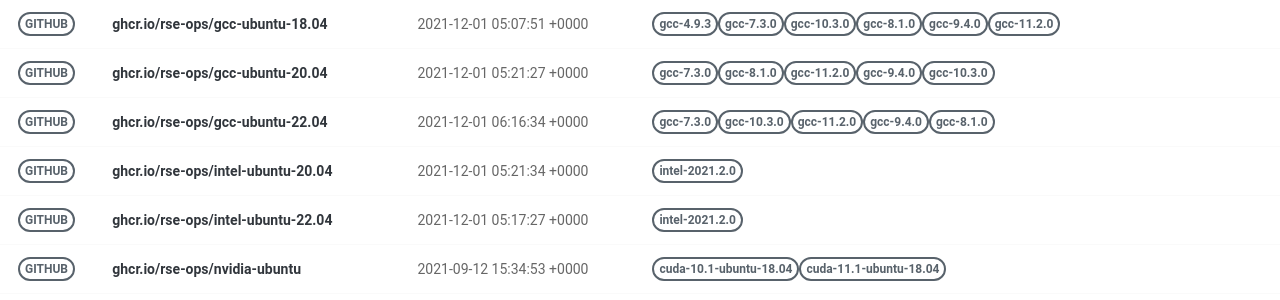
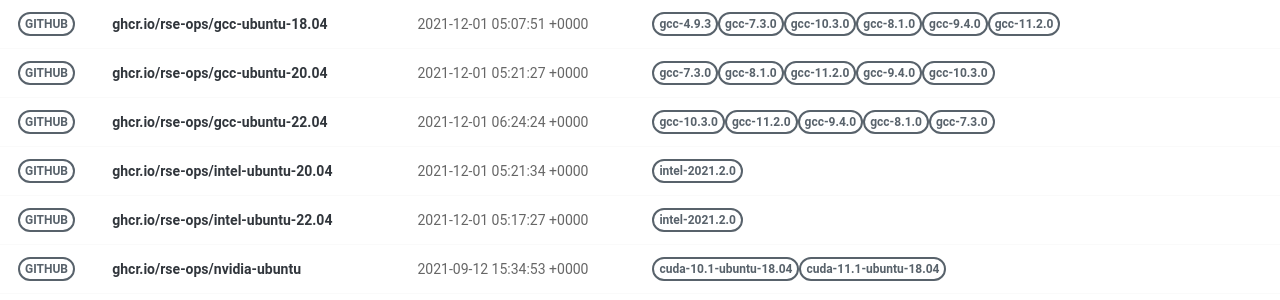
Before and after one commit to rse-ops/docker-images, a Jekyll site: the page built from pages/index.md, in a window 1280 px wide. Shown: the part 375-675 px from the top of the page. Built offline with Jekyll 4.4.1, drawn with Linux system fonts in a browser that asks for light colours; nearby versions of some CDN libraries.

Commit message:
Automated push to update library 2021-12-01

```diff
--- a/_library/ghcr.io-rse-ops-gcc-ubuntu-22.04.md
+++ b/_library/ghcr.io-rse-ops-gcc-ubuntu-22.04.md
@@ -1,14 +1,11 @@
 ---
 layout: container
 name: ghcr.io/rse-ops/gcc-ubuntu-22.04
-updated_at: 2021-12-01 06:16:34.714414
+updated_at: 2021-12-01 06:24:24.691072
 
 
 container_url: https://github.com/orgs/rse-ops/packages/container/package/gcc-ubuntu-22.04
 versions:
- - tag: gcc-7.3.0
-   dockerfile: https://github.com/rse-ops/docker-images/blob/main/ubuntu/gcc/Dockerfile
-   manifest: https://crane.ggcr.dev/manifest/ghcr.io/rse-ops/gcc-ubuntu-22.04:gcc-7.3.0
  - tag: gcc-10.3.0
    dockerfile: https://github.com/rse-ops/docker-images/blob/main/ubuntu/gcc/Dockerfile
    manifest: https://crane.ggcr.dev/manifest/ghcr.io/rse-ops/gcc-ubuntu-22.04:gcc-10.3.0
```
Also changed, not shown: other parts of _library/ghcr.io-rse-ops-gcc-ubuntu-22.04.md (+3 -0 lines).
